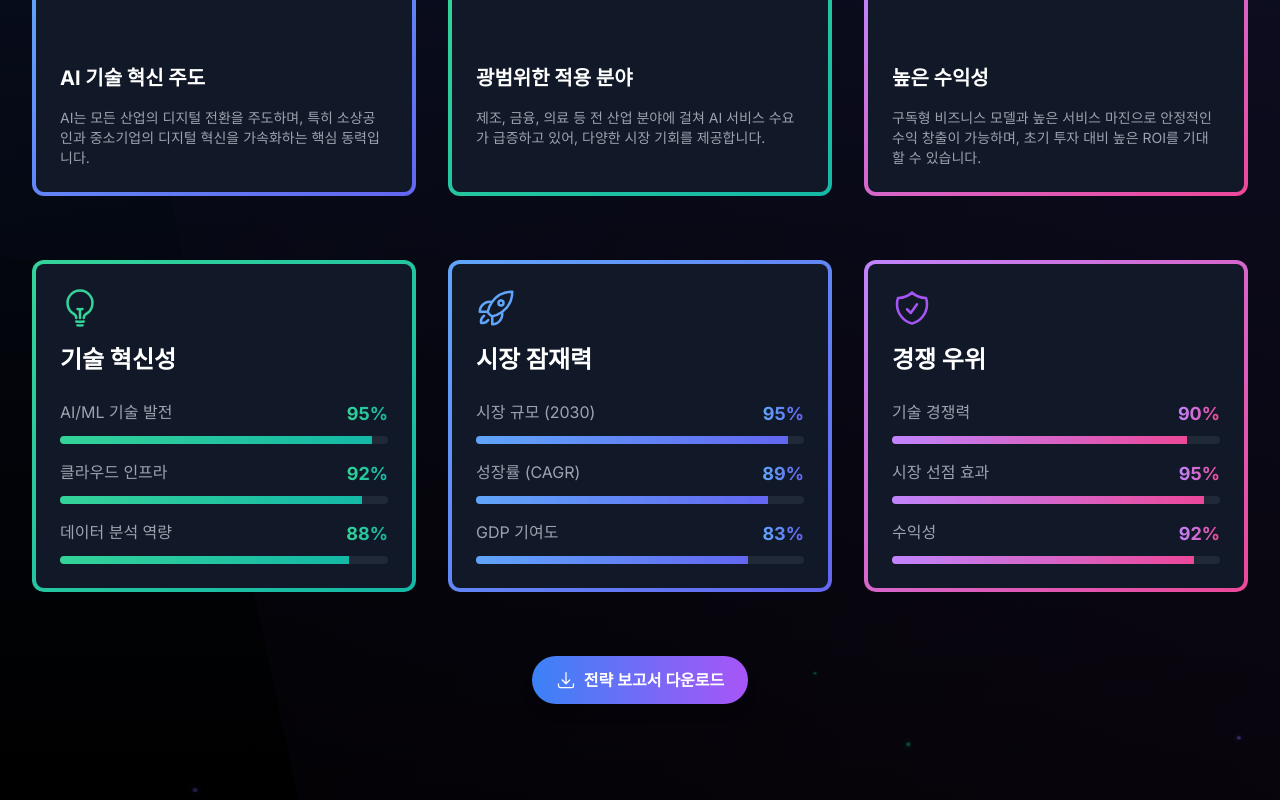
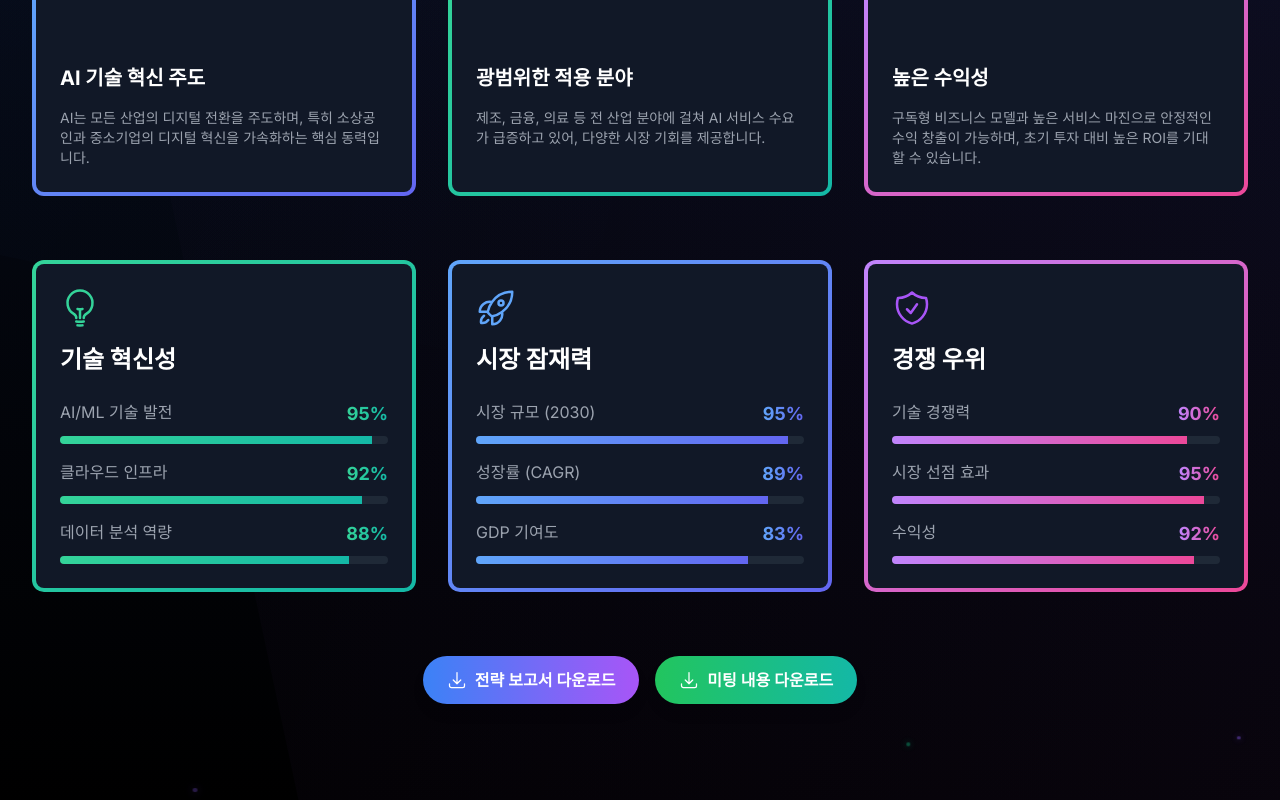
Before and after one commit to mafiaboyhacker/megazone-tencent-ai, a Next.js app: page / in a window 1280 px wide. Shown: the part 5591-6391 px from the top of the page. Built offline with nearby package versions, Linux system fonts and the light colour scheme.

Commit message:
자동 배포: 웹사이트 업데이트

```diff
--- a/components/Strategy.tsx
+++ b/components/Strategy.tsx
@@ -287,6 +287,22 @@ const handleDownload = () => {
   }
 };
 
+// 추가: 미팅 내용 다운로드 함수 추가
+const handleMeetingDownload = () => {
+  try {
+    const mdUrl = '/MEGAZON_TKLABEL_25_3_6.MD';
+    const link = document.createElement('a');
+    link.href = mdUrl;
+    link.setAttribute('download', 'MEGAZON_TKLABEL_25_3_6.MD');
+    document.body.appendChild(link);
+    link.click();
+    document.body.removeChild(link);
+  } catch (error) {
+    console.error('다운로드 오류:', error);
+    alert('미팅 내용 다운로드 중 오류가 발생했습니다. 잠시 후 다시 시도해주세요.');
+  }
+};
+
 export default function Strategy() {
   const [selectedCategory, setSelectedCategory] = useState<string | null>(null);
   const [hoveredIndustry, setHoveredIndustry] = useState<string | null>(null);
@@ -554,7 +570,7 @@ export default function Strategy() {
 
         {/* 다운로드 버튼 */}
         <motion.div
-          className="text-center"
+          className="text-center flex flex-col md:flex-row gap-4 justify-center items-center"
           initial={{ opacity: 0, y: 20 }}
           whileInView={{ opacity: 1, y: 0 }}
           viewport={{ once: true }}
@@ -568,6 +584,15 @@ export default function Strategy() {
             <ArrowDownTrayIcon className="w-5 h-5 mr-2" />
             <span>전략 보고서 다운로드</span>
           </motion.button>
+          <motion.button
+            onClick={handleMeetingDownload}
+            className="inline-flex items-center px-6 py-3 rounded-full bg-gradient-to-r from-green-500 to-teal-500 text-white font-semibold shadow-lg"
+            whileHover={{ scale: 1.05 }}
+            whileTap={{ scale: 0.95 }}
+          >
+            <ArrowDownTrayIcon className="w-5 h-5 mr-2" />
+            <span>미팅 내용 다운로드</span>
+          </motion.button>
         </motion.div>
       </div>
     </section>
```
Also changed, not shown: public/MEGAZON_TKLABEL_25_3_6.MD (+0 -2 lines).
